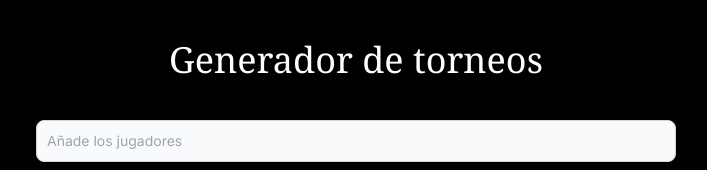
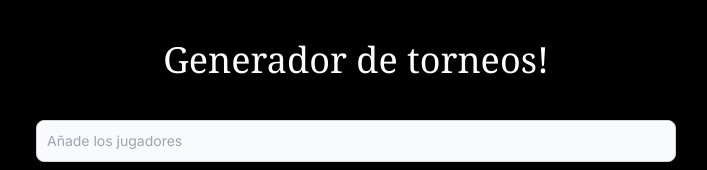
Before and after one commit to Frahn7/torneo, a Next.js app: page / in a window 1280 px wide. Shown: the top 170 px of the page, without its empty margins (284-991 px from the left). Built offline with nearby package versions, Linux system fonts and the light colour scheme.

Commit message:
Add next navigation

```diff
--- a/src/app/components/Seleccion.tsx
+++ b/src/app/components/Seleccion.tsx
@@ -1,10 +1,12 @@
 "use client";
 
 import { useState } from "react";
+import { useRouter } from "next/navigation";
 
 export const Seleccion = () => {
   const [Ajugdores, setAjugdores] = useState<string[]>([]);
   const [Error, setError] = useState("");
+  const Router = useRouter();
 
   const AddJugador = (e: any) => {
     e.preventDefault();
@@ -16,7 +18,7 @@ export const Seleccion = () => {
 
   const irTorneo = () => {
     if (Ajugdores.length >= 4) {
-      window.location.href = `torneos?jugadores=${Ajugdores}`;
+      Router.push(`torneos?jugadores=${Ajugdores}`);
     } else setError("Minimo 4 jugadores");
   };
 
--- a/src/app/page.tsx
+++ b/src/app/page.tsx
@@ -4,7 +4,7 @@ export default function Home() {
   return (
     <div className="w-full ">
       <h1 className="text-4xl py-10 text-center font-serif">
-        Generador de torneos
+        Generador de torneos!
       </h1>
       <Seleccion />
     </div>
--- a/src/app/torneos/page.tsx
+++ b/src/app/torneos/page.tsx
@@ -3,10 +3,12 @@
 import { useSearchParams } from "next/navigation";
 import { CardJugadores } from "../components/CardJugadores";
 import React, { Suspense, useEffect, useState } from "react";
+import { useRouter } from "next/navigation";
 
 function Torneo() {
   const searchParams = useSearchParams();
   const search = searchParams.get("jugadores");
+  const Router = useRouter();
 
   const [jugadoresArray, setJugadoresArray] = useState<string[]>([]);
   const [GanadoresArray, setGanadoresArray] = useState<string[]>([]);
@@ -40,7 +42,7 @@ function Torneo() {
   };
 
   const CampeonPorArray = (c: any) => {
-    window.location.href = `campeon?campeon=${c}`;
+    Router.push(`/campeon?campeon=${c}`);
   };
 
   return (
```
